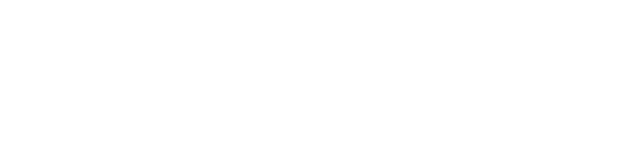
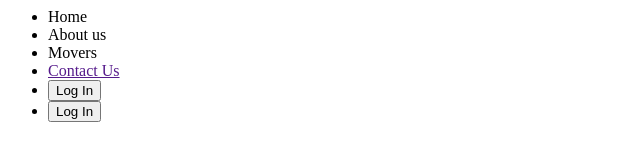
Before and after one commit to loretta-dhahabu/restaurants-landing_page, a plain HTML site: page index.html in a window 1280 px wide. Shown: the whole page, without its empty margins (0-640 px from the left). Drawn offline with Linux system fonts and the light colour scheme.

Commit message:
positioning the navigation bar

```diff
--- a/index.html
+++ b/index.html
@@ -7,6 +7,26 @@
     <link rel="stylesheet" href="./assets/css/style.css">
 </head>
 <body>
+    <!--container-->
+    <div class="container">
+        <!--section one-->
+        <div class="sect-1">
+            <div class="nav_bar">
+                <ul>
+                    <li class="nav"><a href=""></a>Home</li>
+                    <li class="nav"><a href=""></a>About us</li>
+                    <li class="nav"><a href=""></a>Movers</li>
+                    <li class="nav"><a href="">Contact Us</a></li>
+                    <li class="btn1"><button>Log In</button></li>
+                    <li class="btn2"><button>Log In</button></li>
+                </ul>
+
+            </div>
+
+        </div>
+
+
+    </div>
 
 </body>
 </html>
```
